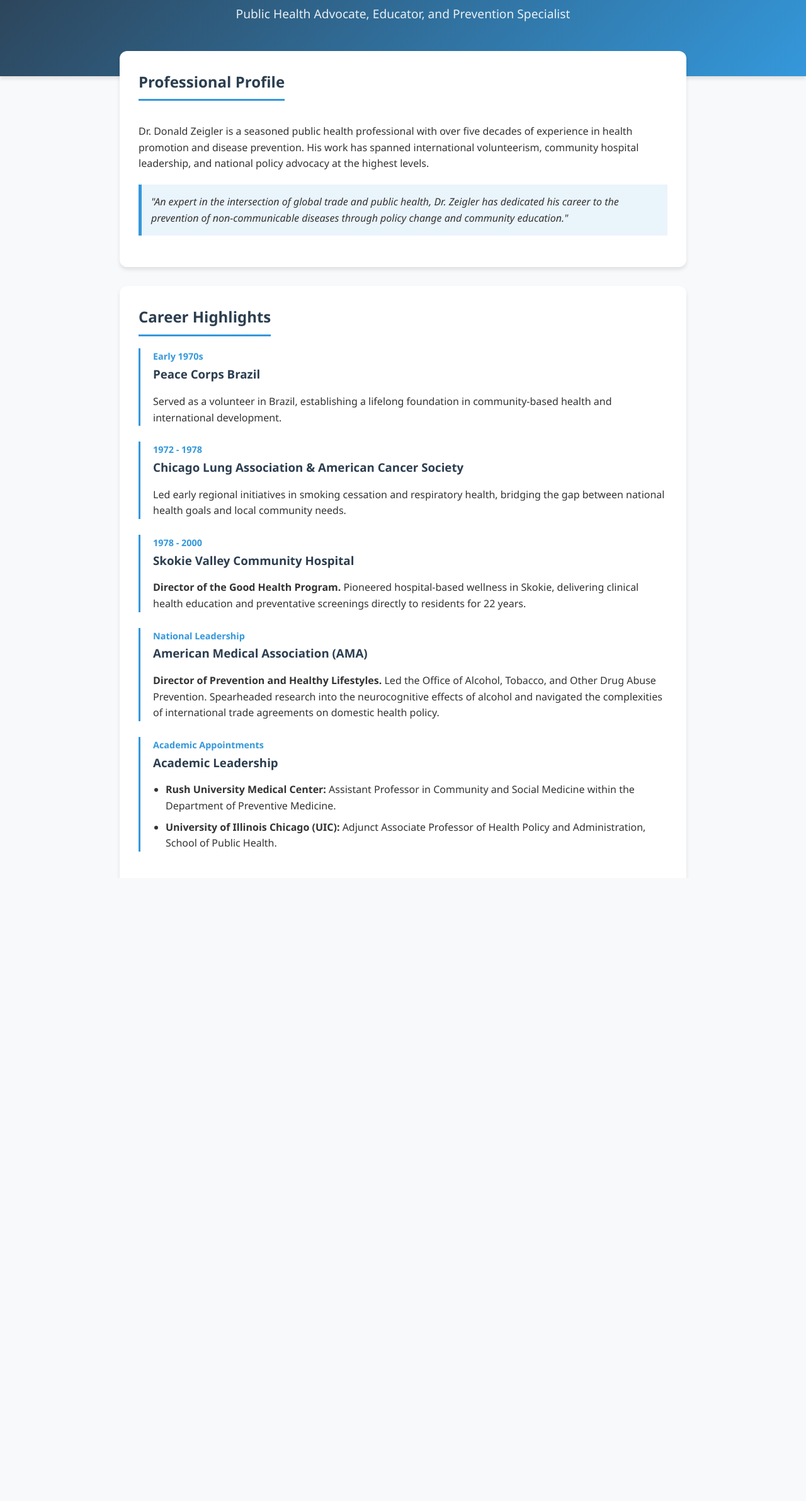
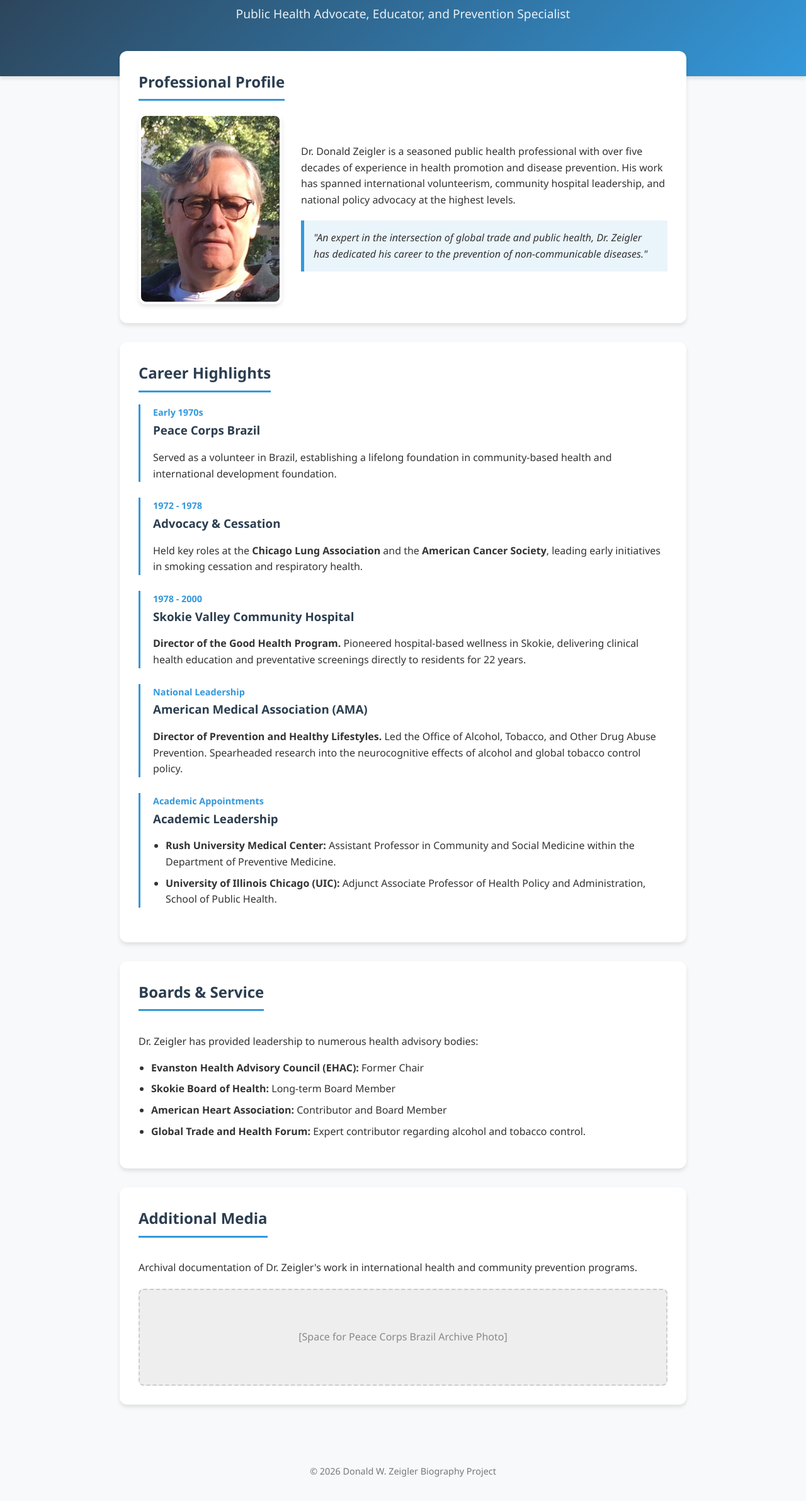
Before and after one commit to joelspitzer/don, a plain HTML site: page index.html in a window 1280 px wide. Shown: the part 131-2514 px from the top of the page at 63% size. Before the commit the page ends 2099 px from the top, so only its background shows below. Drawn offline with Linux system fonts and the light colour scheme.

Commit message:
Update index.html

```diff
--- a/index.html
+++ b/index.html
@@ -57,6 +57,26 @@
             margin-bottom: 30px;
         }
 
+        .profile-section {
+            display: flex;
+            align-items: center;
+            gap: 30px;
+            flex-wrap: wrap;
+        }
+
+        .profile-image {
+            width: 220px;
+            height: auto;
+            border-radius: 12px;
+            box-shadow: var(--shadow);
+            border: 4px solid white;
+        }
+
+        .profile-text {
+            flex: 1;
+            min-width: 300px;
+        }
+
         h2 {
             color: var(--primary-color);
             border-bottom: 3px solid var(--accent-color);
@@ -83,18 +103,12 @@
             font-size: 0.9rem;
         }
 
-        .placeholder-box {
-            background: #eee;
-            border: 2px dashed #ccc;
-            height: 150px;
-            display: flex;
-            align-items: center;
-            justify-content: center;
-            color: #888;
-            border-radius: 8px;
-            margin-bottom: 20px;
-            text-align: center;
-            padding: 10px;
+        .highlight-box {
+            background-color: #eaf4fb;
+            border-left: 5px solid var(--accent-color);
+            padding: 15px;
+            margin: 20px 0;
+            font-style: italic;
         }
 
         footer {
@@ -112,12 +126,28 @@
             margin-bottom: 8px;
         }
 
-        .highlight-box {
-            background-color: #eaf4fb;
-            border-left: 5px solid var(--accent-color);
-            padding: 15px;
-            margin: 20px 0;
-            font-style: italic;
+        .placeholder-box {
+            background: #eee;
+            border: 2px dashed #ccc;
+            height: 150px;
+            display: flex;
+            align-items: center;
+            justify-content: center;
+            color: #888;
+            border-radius: 8px;
+            margin-top: 20px;
+            text-align: center;
+        }
+
+        @media (max-width: 600px) {
+            .profile-section {
+                flex-direction: column;
+                text-align: center;
+            }
+            .profile-image {
+                width: 100%;
+                max-width: 250px;
+            }
         }
     </style>
 </head>
@@ -131,12 +161,18 @@
     <div class="container">
         <div class="card">
             <h2>Professional Profile</h2>
-            <p>
-                Dr. Donald Zeigler is a seasoned public health professional with over five decades of experience in health promotion and disease prevention.
-                His work has spanned international volunteerism, community hospital leadership, and national policy advocacy at the highest levels.
-            </p>
-            <div class="highlight-box">
-                "An expert in the intersection of global trade and public health, Dr. Zeigler has dedicated his career to the prevention of non-communicable diseases through policy change and community education."
+            <div class="profile-section">
+                <!-- This is where your uploaded photo will appear -->
+                <img src="don.jpg" alt="Donald W. Zeigler" class="profile-image">
+                <div class="profile-text">
+                    <p>
+                        Dr. Donald Zeigler is a seasoned public health professional with over five decades of experience in health promotion and disease prevention.
+                        His work has spanned international volunteerism, community hospital leadership, and national policy advocacy at the highest levels.
+                    </p>
+                    <div class="highlight-box">
+                        "An expert in the intersection of global trade and public health, Dr. Zeigler has dedicated his career to the prevention of non-communicable diseases."
+                    </div>
+                </div>
             </div>
         </div>
 
@@ -146,13 +182,13 @@
             <div class="timeline-item">
                 <span class="timeline-date">Early 1970s</span>
                 <h3>Peace Corps Brazil</h3>
-                <p>Served as a volunteer in Brazil, establishing a lifelong foundation in community-based health and international development.</p>
+                <p>Served as a volunteer in Brazil, establishing a lifelong foundation in community-based health and international development foundation.</p>
             </div>
 
             <div class="timeline-item">
                 <span class="timeline-date">1972 - 1978</span>
-                <h3>Chicago Lung Association & American Cancer Society</h3>
-                <p>Led early regional initiatives in smoking cessation and respiratory health, bridging the gap between national health goals and local community needs.</p>
+                <h3>Advocacy & Cessation</h3>
+                <p>Held key roles at the <strong>Chicago Lung Association</strong> and the <strong>American Cancer Society</strong>, leading early initiatives in smoking cessation and respiratory health.</p>
             </div>
 
             <div class="timeline-item">
@@ -164,7 +200,7 @@
             <div class="timeline-item">
                 <span class="timeline-date">National Leadership</span>
                 <h3>American Medical Association (AMA)</h3>
-                <p><strong>Director of Prevention and Healthy Lifestyles.</strong> Led the Office of Alcohol, Tobacco, and Other Drug Abuse Prevention. Spearheaded research into the neurocognitive effects of alcohol and navigated the complexities of international trade agreements on domestic health policy.</p>
+                <p><strong>Director of Prevention and Healthy Lifestyles.</strong> Led the Office of Alcohol, Tobacco, and Other Drug Abuse Prevention. Spearheaded research into the neurocognitive effects of alcohol and global tobacco control policy.</p>
             </div>
 
             <div class="timeline-item">
@@ -188,6 +224,15 @@
             </ul>
         </div>
 
+        <div class="card">
+            <h2>Additional Media</h2>
+            <p>Archival documentation of Dr. Zeigler's work in international health and community prevention programs.</p>
+            <div class="placeholder-box">
+                [Space for Peace Corps Brazil Archive Photo]
+            </div>
+        </div>
+    </div>
+
     <footer>
         <p>&copy; 2026 Donald W. Zeigler Biography Project</p>
     </footer>
```
